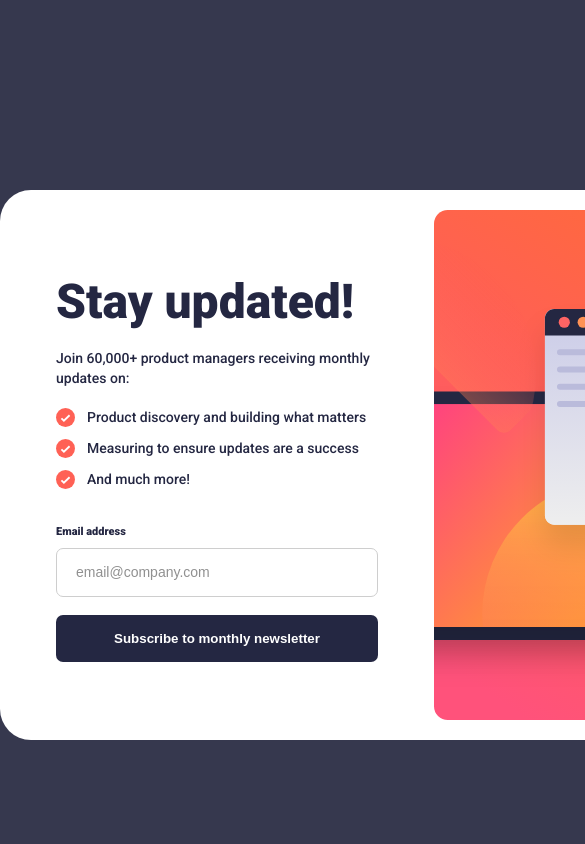
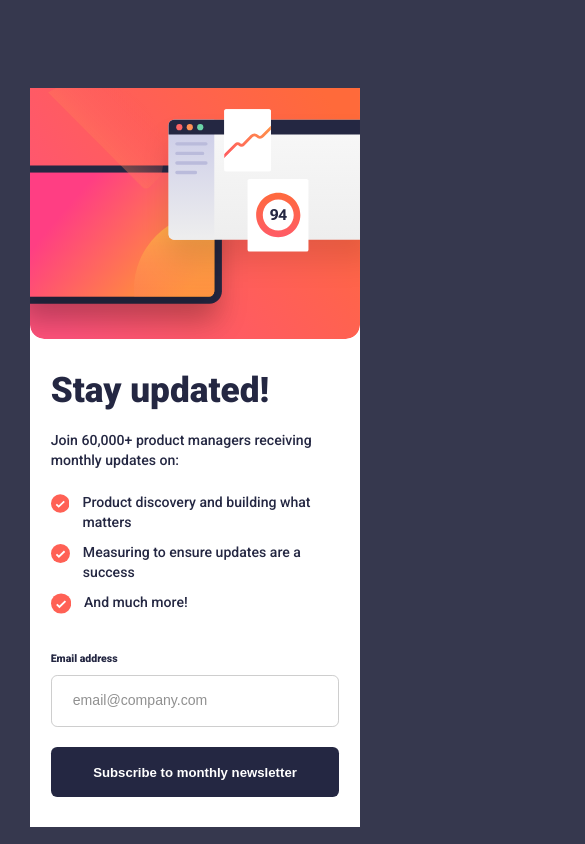
Before and after one commit to steffano-da-cruz/newsletter-sign-up-form, a plain HTML site: page index.html in a window 390 px wide. Shown: the top 844 px of the page, 585 px wide, since content can reach past the window. Drawn offline with Linux system fonts and the light colour scheme.

Commit message:
Add files via upload

```diff
--- a/css/style.css
+++ b/css/style.css
@@ -89,7 +89,7 @@ body {
 }
 
 .subscription-title {
-  font-size: 4.8rem;
+  font-size: 4.9rem;
   margin-bottom: 1.4rem;
 }
 
@@ -120,7 +120,7 @@ body {
 
 .subscription-form label {
   font-size: 1.1rem;
-  margin-bottom: 0.8rem;
+  margin-bottom: 0.9rem;
 }
 
 .subscription-form input {
@@ -133,13 +133,16 @@ body {
   opacity: 0.8;
 }
 
-.subscription-image {
+.subscription-desktop-img {
   padding: 2rem 2rem 2rem 0;
+}
+
+.subscription-mobile-img {
+  display: none;
 }
 
 /* SUCCESS SECTION */
 .success-container {
-  display: none;
   background-color: #fff;
   height: 44.9rem;
   width: 43.3rem;
@@ -165,3 +168,122 @@ body {
 .success-description {
   margin-bottom: 3.5rem;
 }
+
+/* MEDIA QUERIES */
+
+/* 848px / 16 = 53 */
+@media (max-width: 53em) {
+  .subscription-container,
+  .success-container {
+    display: flex;
+    flex-direction: column;
+    height: 84rem;
+    width: 37.6rem;
+    margin: 4.4rem auto 0 auto;
+    border-radius: 0;
+  }
+
+  .subscription-desktop-img {
+    display: none;
+  }
+
+  .subscription-mobile-img {
+    display: block;
+    order: 1;
+  }
+
+  .subscription-information {
+    order: 2;
+    padding: 3.1rem 2.4rem 2.4rem 2.4rem;
+  }
+
+  .subscription-title {
+    font-size: 4rem;
+    margin-bottom: 1.8rem;
+  }
+
+  .subscription-description {
+    margin-bottom: 2.6rem;
+  }
+
+  .subscription-features {
+    margin-bottom: 3.1rem;
+  }
+
+  .subscription-description,
+  .subscription-features li {
+    font-size: 1.6rem;
+  }
+
+  .subscription-features li {
+    gap: 1.5rem;
+    align-items: flex-start;
+    margin-bottom: 1.2rem;
+  }
+
+  .subscription-icon {
+    width: 2.3rem;
+  }
+
+  .subscription-form label {
+    font-size: 1.2rem;
+  }
+
+  .subscription-form input {
+    padding: 2rem 2.4rem;
+    margin-bottom: 2.3rem;
+  }
+
+  .subscription-form input::placeholder {
+    font-size: 1.6rem;
+  }
+
+  .subscription-button,
+  .success-button {
+    font-size: 1.5rem;
+    font-weight: 600;
+    padding: 2rem;
+  }
+
+  .success-information {
+    order: 2;
+    padding: 3.1rem 2.4rem 2.4rem 2.4rem;
+    margin-top: 13.2rem;
+  }
+
+  .success-icon {
+    width: 6.6rem;
+    margin-bottom: 4.2rem;
+  }
+
+  .success-title {
+    font-size: 4rem;
+    letter-spacing: 0;
+    line-height: 4rem;
+    margin-bottom: 2.4rem;
+  }
+
+  .success-description {
+    font-size: 1.6rem;
+    margin-bottom: 26.2rem;
+    line-height: 2.4rem;
+  }
+}
+
+/* 432px / 16 = 27 */
+
+@media (max-width: 27em) {
+  html {
+    font-size: 55%;
+  }
+
+  .subscription-container,
+  .success-container {
+    margin: 10rem auto 0 auto;
+  }
+}
+
+/* SWITCH BETWEEN SUBSCRIPTION AND SUCCESS */
+.hidden {
+  display: none;
+}
--- a/index.html
+++ b/index.html
@@ -87,26 +87,32 @@
               <span>And much more!</span>
             </li>
           </ul>
-          <form class="subscription-form" name="sign-up" netlify>
+          <form class="subscription-form" name="subscribe" netlify>
             <label>Email address</label>
             <input
+              class="subscription-input"
               type="email"
               placeholder="email@company.com"
               name="email"
               required
             />
-            <button class="btn" type="submit">
+            <button class="btn subscription-button" type="submit">
               Subscribe to monthly newsletter
             </button>
           </form>
         </div>
         <img
-          class="subscription-image"
+          class="subscription-desktop-img"
           src="./assets/images/illustration-sign-up-desktop.svg"
           alt="A screen and a browser"
         />
+        <img
+          class="subscription-mobile-img"
+          src="./assets/images/illustration-sign-up-mobile.svg"
+          alt="A screen and a browser"
+        />
       </section>
-      <section class="success-container">
+      <section class="success-container hidden">
         <div class="success-information">
           <svg
             class="success-icon"
@@ -136,7 +142,7 @@
             <strong>ash@loremcompany.com</strong>. Please open it and click the
             button inside to confirm your subscription.
           </p>
-          <button class="btn">Dismiss message</button>
+          <button class="btn success-button">Dismiss message</button>
         </div>
       </section>
     </main>
--- a/js/script.js
+++ b/js/script.js
@@ -1 +1,10 @@
 "use strict";
+
+const subscriptionInp = document.querySelector(".subscription-input");
+const subscriptionBtn = document.querySelector(".subscription-button");
+
+subscriptionBtn.addEventListener("click", function (e) {
+  e.preventDefault();
+  const inputValue = subscriptionInp.value;
+  console.log(inputValue);
+});
```
